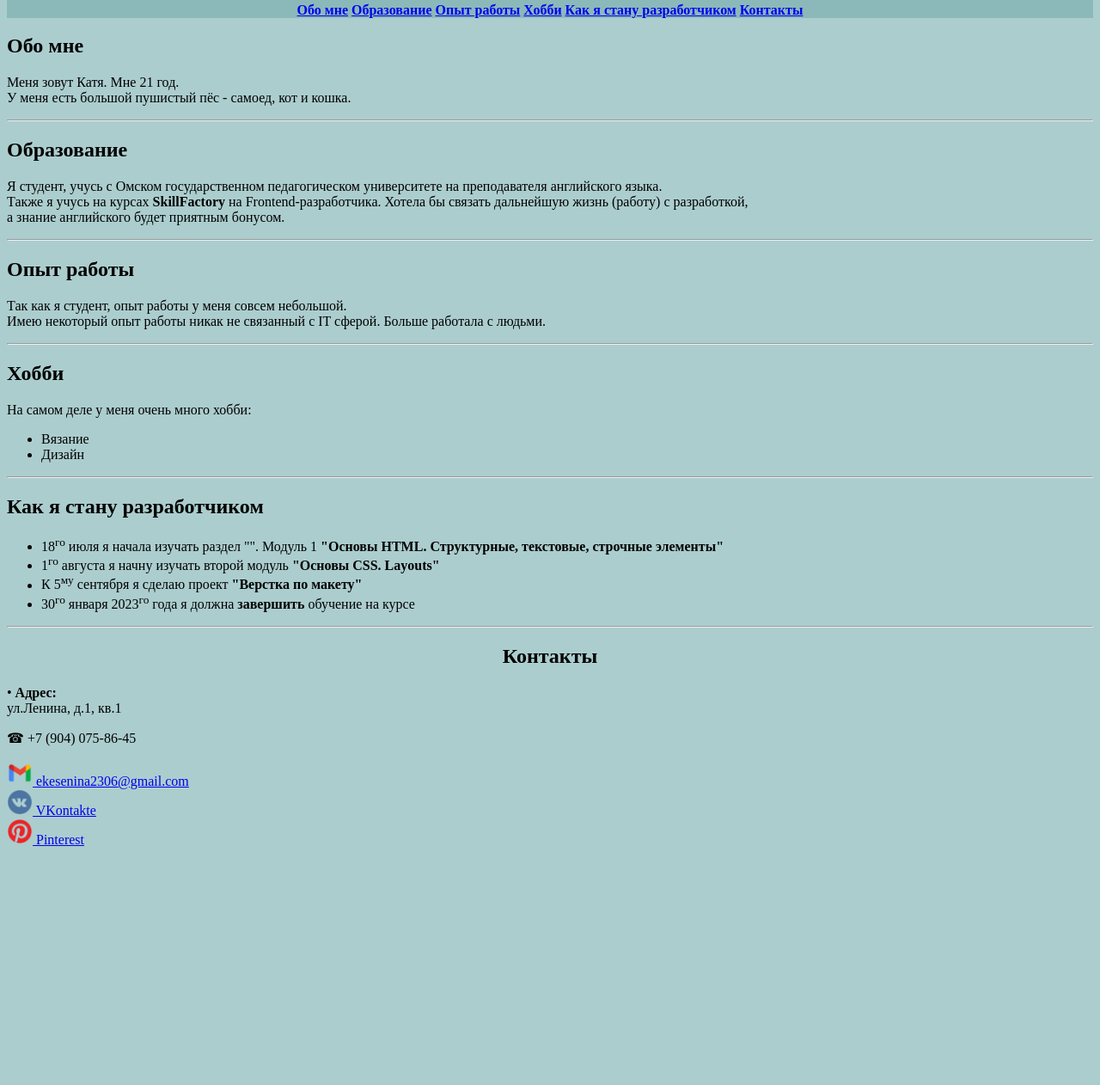
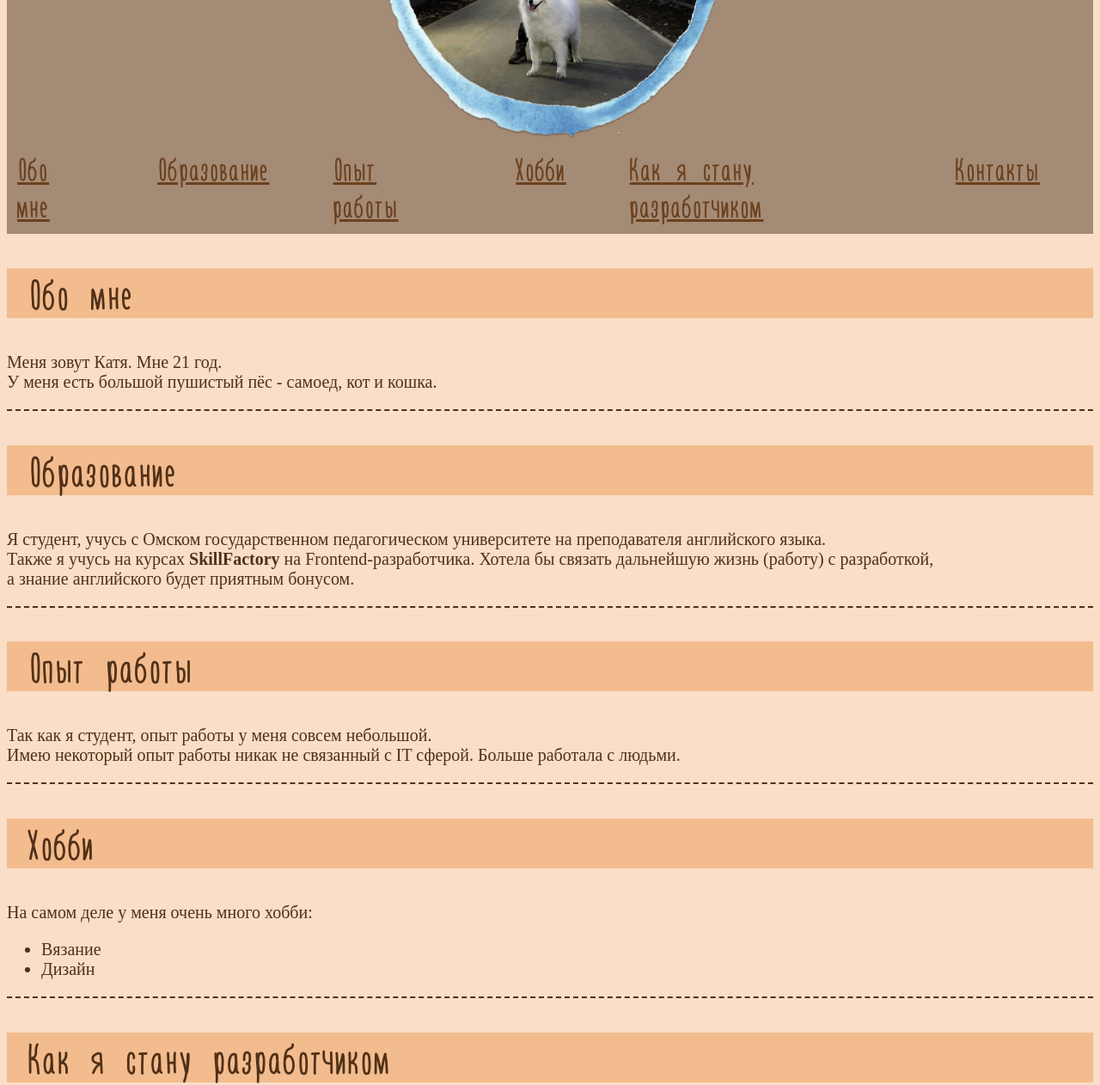
Before and after one commit to ekesenina/Hello-site, a plain HTML site: page index.html in a window 1280 px wide. Shown: the part 483-1745 px from the top of the page at 86% size. Before the commit the page ends 1477 px from the top, so only its background shows below. Drawn offline with Linux system fonts and the light colour scheme; a web font is replaced by a local one.

Commit message:
Add files via upload

```diff
--- /dev/null
+++ b/css/style.css
@@ -0,0 +1,72 @@
+@font-face {
+    font-family: "Engine";
+    src: url(../fonts/LEngineer-Regular.otf);}
+
+@font-face {
+    font-family: "OpenSans";
+    src: url(../fonts/NotoSansDisplay-VariableFont_wdth\,wght.ttf);
+}
+
+body{background-color: #FADEC7;}
+
+header{background-color: #A48B76;
+    position: static;}
+
+.main_photo{display: flex;
+    justify-content: center;
+    width: 400px;}
+
+h1{font-family: "Engine";
+    font-weight: lighter;
+    font-size: 96px;
+    color: #503118;
+    display: flex;
+    justify-content: center;}
+
+nav{display: flex;
+    justify-content: center;
+    position: sticky;
+    top: 0px;
+    background-color: #A48B76;}
+
+nav>a{margin-right: 50px;
+    font-family: "Engine";
+    font-size: 36px;
+    color: #6c411e;
+    border: dotted 2px #50311800;
+    padding: 10px;}
+nav>a:hover{border: dotted 2px #503118;
+    border-radius: 30px;
+    padding: 10px;
+    background-color: #F3BC8E;}
+
+h2{font-family: "Engine";
+    font-weight: lighter;
+    font-size: 48px;
+    color: #503118;
+    background-color: #F3BC8E;
+    padding-left: 25px;}
+
+p{font-family: "OpenSans";
+    font-size: 20px;
+    color: #503118;}
+
+section{border-bottom: #503118 dashed 2px;}
+
+ul{font-family: "OpenSans";
+    font-size: 20px;
+    color: #503118;}
+
+#contacts{display: flex;
+    justify-content: center;}
+
+.contacts{font-family: "OpenSans";
+    font-size: 18px;
+    color: #503118;
+    margin: 15px 0px 15px 20px;}
+.contacts>a{text-decoration: none;
+    color: #503118;}
+.contacts>a:hover{background-color: #af9b8a;
+    text-decoration: underline dashed;
+    padding: 15px;
+    border-radius: 20px;}
--- a/index.html
+++ b/index.html
@@ -5,57 +5,53 @@
     <meta http-equiv="X-UA-Compatible" content="IE=edge">
     <meta name="viewport" content="width=device-width, initial-scale=1.0">
     <title>Сайт-визитка</title>
+    <link rel="stylesheet" href="css/style.css">
 </head>
-<body style="background-color:#accdce;">
-    <header style="background-color:#8bb9ba;">
-        <h1 align="center"><strong>Хохлова Екатерина Александровна</strong></h1>
+<body>
+    <header>
+        <h1>Хохлова Екатерина Александровна</h1>
         <center>
-            <img src="img/Photo.png" alt="Изображение" width="400">
+            <img src="img/Photo.png" class="main_photo" alt="Изображение">
         </center>
-        <center>
-            <nav>
-                <a href="#paragraf1"><b>Обо мне</b></a>
-                <a href="#paragraf2"><b>Образование</b></a>
-                <a href="#paragraf3"><b>Опыт работы</b></a>
-                <a href="#paragraf4"><b>Хобби</b></a>
-                <a href="#paragraf5"><b>Как я стану разработчиком</b></a>
-                <a href="#paragraf6"><b>Контакты</b></a>
-            </nav>
-        </center>
+
     </header>
+    <nav>
+        <a href="#paragraf1">Обо мне</a>
+        <a href="#paragraf2">Образование</a>
+        <a href="#paragraf3">Опыт работы</a>
+        <a href="#paragraf4">Хобби</a>
+        <a href="#paragraf5">Как я стану разработчиком</a>
+        <a href="#paragraf6">Контакты</a>
+    </nav>
     <main>
         <section>
-            <h2 id="paragraf1"><strong>Обо мне</strong></h2>
+            <h2 id="paragraf1">Обо мне</h2>
             <p>Меня зовут Катя. Мне 21 год. <br> У меня есть большой пушистый пёс - самоед, кот и кошка.</p>
-            <hr>
         </section>
         <section>
-            <h2 id="paragraf2"><strong>Образование</strong></h2>
+            <h2 id="paragraf2">Образование</h2>
             <p>
                 Я студент, учусь с Омском государственном педагогическом университете на преподавателя английского языка. <br>
                 Также я учусь на курсах <b>SkillFactory</b> на Frontend-разработчика. Хотела бы связать дальнейшую жизнь (работу) с разработкой, <br> а знание английского будет приятным бонусом.
             </p>
-            <hr>
         </section>
         <section>
-            <h2 id="paragraf3"><strong>Опыт работы</strong></h2>
+            <h2 id="paragraf3">Опыт работы</h2>
             <p>
                 Так как я студент, опыт работы у меня совсем небольшой. <br> Имею некоторый опыт работы никак не связанный с IT сферой. Больше работала с людьми.
             </p>
-            <hr>
         </section>
         <section>
-            <h2 id="paragraf4"><strong>Хобби</strong></h2>
+            <h2 id="paragraf4">Хобби</h2>
             <p>На самом деле у меня очень много хобби:
                 <ul>
                     <li>Вязание</li>
                     <li>Дизайн</li>
                 </ul>
             </p>
-            <hr>
         </section>
         <section>
-            <h2 id="paragraf5"><strong>Как я стану разработчиком</strong></h2>
+            <h2 id="paragraf5">Как я стану разработчиком</h2>
             <ul>
                 <li>
                     18<sup>го</sup> июля я начала изучать раздел "". Модуль 1 <strong>"Основы HTML. Структурные, текстовые, строчные элементы"</strong>
@@ -70,26 +66,25 @@
                     30<sup>го</sup> января 2023<sup>го</sup> года я должна <strong>завершить</strong> обучение на курсе
                 </li>
             </ul>
-            <hr>
         </section>
     </main>
     <footer>
-        <h2 align="center">Контакты</h2>
-            <p>	&bull; <b>Адрес:</b> <br>
+        <h2 id="contacts">Контакты</h2>
+            <p class="contacts">	&bull; <b>Адрес:</b> <br>
                 ул.Ленина, д.1, кв.1
             </p>
-            <p>&#9742; +7 (904) 075-86-45</p>
-            <a href="http://gmail.com/app">
+            <p class="contacts"><a href="tel: +7(904) 075-86-45">&#9742; +7(904) 075-86-45</a></p><br>
+            <p class="contacts"><a href="mailto:ekesenina2306@gmail.com">
                 <img src="img/gmail_new_logo_icon_159149.png" alt="icon" width="30">
                 ekesenina2306@gmail.com
-            </a> <br>
-            <a href="http://vk.com/ek_esenina">
+            </a></p> <br>
+            <p class="contacts"><a href="http://vk.com/ek_esenina">
                 <img src="img/1486147202-social-media-circled-network10_79475.png" alt="icon" width="30">
                 VKontakte
-            </a> <br>
-            <a href="https://pin.it/3SirXcq">
+            </a></p> <br>
+            <p class="contacts"><a href="https://pin.it/3SirXcq">
                 <img src="img/pinterest_19134.png" alt="icon" width="30">
-                Pinterest</a>
+                Pinterest</a></p>
     </footer>
 </body>
 </html>
```
Also changed, not shown: fonts/LEngineer-Regular.otf (added), 1 other file.
